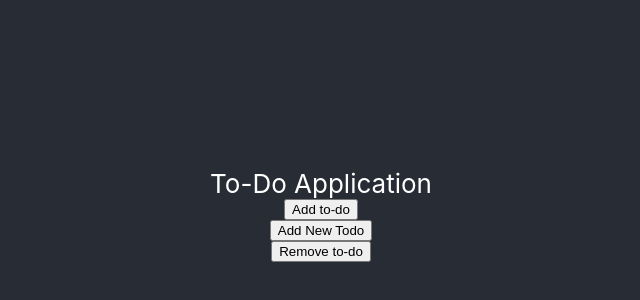
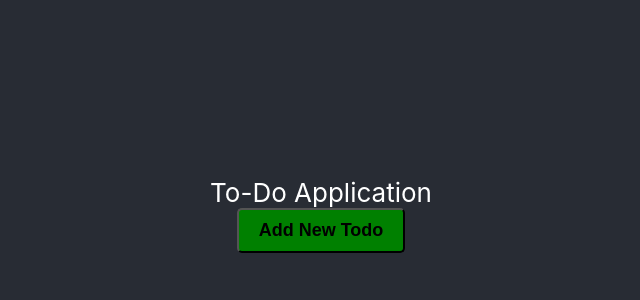
Before and after one commit to Dsspinetti/to_do_application, a React (Create React App) app: page / in a window 1280 px wide. Shown: the part 184-484 px from the top of the page, without its empty margins (319-959 px from the left). Built offline with nearby package versions, Linux system fonts and the light colour scheme.

Commit message:
final fix for issues

```diff
--- a/src/App.js
+++ b/src/App.js
@@ -1,18 +1,6 @@
 import './App.css';
 import './styles.css';
 import React, { useState } from 'react';
-
-const AddTodo = () => {
-  return (
-    <button className="add-todo-button">Add to-do</button>
-  );
-};
-
-const RemoveTodo = () => {
-  return (
-    <button className="delete-todo-button">Remove to-do</button>
-  );
-};
 
 const TodoForm = ({ onAddTodo }) => {
   const [title, setTitle] = useState('');
@@ -58,12 +46,10 @@ function App() {
     <div className="App">
       <header className="App-header">
         <div className="App-header-text">To-Do Application</div>
-        <AddTodo/>
-        <button className="add-todo-button" onClick={() => setShowForm(true)}>
+        <button className="custom-button" onClick={() => setShowForm(true)}>
           Add New Todo
         </button>
         {showForm && <TodoForm onAddTodo={handleAddTodo} />}
-        <RemoveTodo />
         <ul>
           {todos.map((todo, index) => (
             <li key={index}>
```
